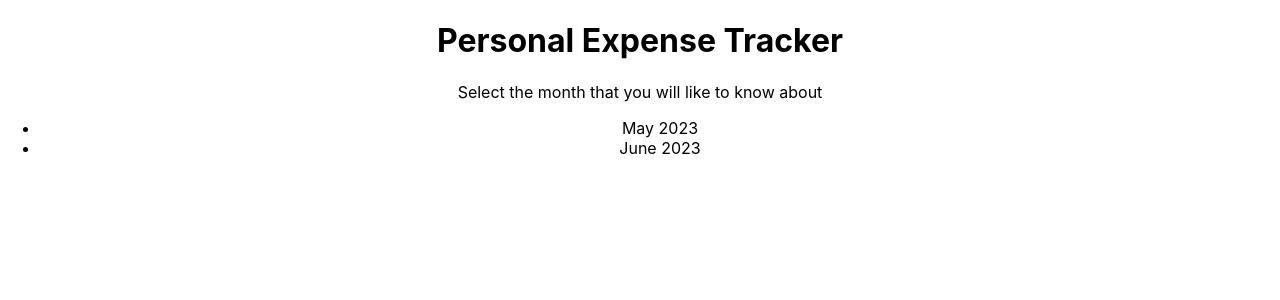
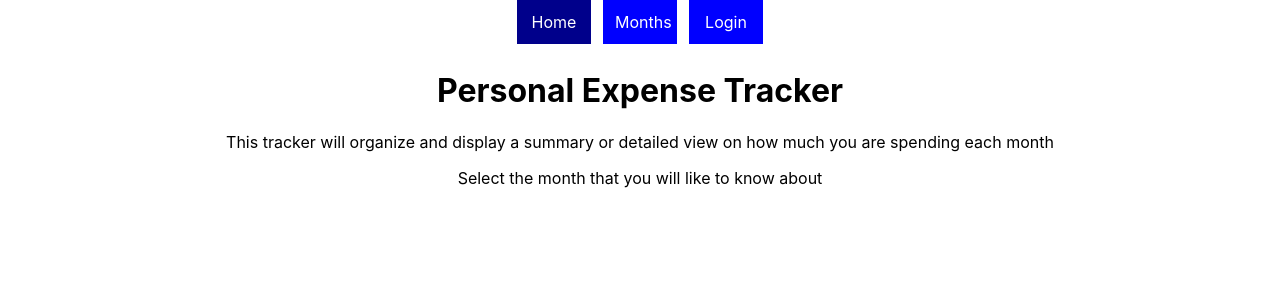
Before and after one commit to jucheng925/react-expense-tracker, a React (Create React App) app: page / in a window 1280 px wide. Shown: the top 300 px of the page. Built offline with nearby package versions, Linux system fonts and the light colour scheme; data requests are answered from the project's data file.

Commit message:
add some routes, need work on

```diff
--- a/package.json
+++ b/package.json
@@ -8,6 +8,7 @@
     "@testing-library/user-event": "^13.5.0",
     "react": "^18.2.0",
     "react-dom": "^18.2.0",
+    "react-router-dom": "^5.3.4",
     "react-scripts": "5.0.1",
     "web-vitals": "^2.1.4"
   },
--- a/src/App.js
+++ b/src/App.js
@@ -1,10 +1,21 @@
 import './App.css';
+import { Route, Switch } from "react-router-dom";
 import Home from "./Home"
+import NavBar from "./NavBar"
+import MonthsList from "./MonthsList"
 
 function App() {
   return (
     <div className="App">
-          <Home />
+      <NavBar />
+      <Switch>
+      <Route exact path="/">
+        <Home />
+      </Route>
+      <Route path="/months">
+        <MonthsList />
+      </Route>
+      </Switch>
     </div>
   );
 }
--- a/src/Home.js
+++ b/src/Home.js
@@ -1,12 +1,12 @@
 import React from 'react'
-import MonthsList from "./MonthsList"
+
 
 function Home() {
   return (
     <div>
       <h1>Personal Expense Tracker</h1>
+      <div>This tracker will organize and display a summary or detailed view on how much you are spending each month</div>
       <p>Select the month that you will like to know about</p>
-      <MonthsList />
     </div>
   )
 }
--- a/src/NavBar.js
+++ b/src/NavBar.js
@@ -1,11 +1,54 @@
 import React from 'react'
+import { NavLink } from "react-router-dom";
 
 function NavBar() {
+  const linkStyles = {
+    display: "inline-block",
+    width: "50px",
+    padding: "12px",
+    margin: "0 6px 6px",
+    background: "blue",
+    textDecoration: "none",
+    color: "white",
+  };
+
   return (
     <div>
-
+      <NavLink
+        to="/"
+        /* set exact so it knows to only set activeStyle when route is deeply equal to link */
+        exact
+        /* add styling to Navlink */
+        style={linkStyles}
+        /* add prop for activeStyle */
+        activeStyle={{
+          background: "darkblue",
+        }}
+      >
+        Home
+      </NavLink>
+      <NavLink
+        to="/months"
+        exact
+        style={linkStyles}
+        activeStyle={{
+          background: "darkblue",
+        }}
+      >
+        Months
+      </NavLink>
+      <NavLink
+        to="/login"
+        exact
+        style={linkStyles}
+        activeStyle={{
+          background: "darkblue",
+        }}
+      >
+        Login
+      </NavLink>
     </div>
-  )
+  );
 }
 
 export default NavBar
--- a/src/index.js
+++ b/src/index.js
@@ -1,12 +1,15 @@
 import React from 'react';
 import ReactDOM from 'react-dom/client';
 import './index.css';
+import { BrowserRouter } from "react-router-dom";
 import App from './App';
 
 
 const root = ReactDOM.createRoot(document.getElementById('root'));
 root.render(
   <React.StrictMode>
-    <App />
+    <BrowserRouter>
+      <App />
+    </BrowserRouter>
   </React.StrictMode>
 );
```
Also changed, not shown: src/ExpensesList.js (+11 -0 lines), 1 other file (tests, documents, lock files or other folders).
